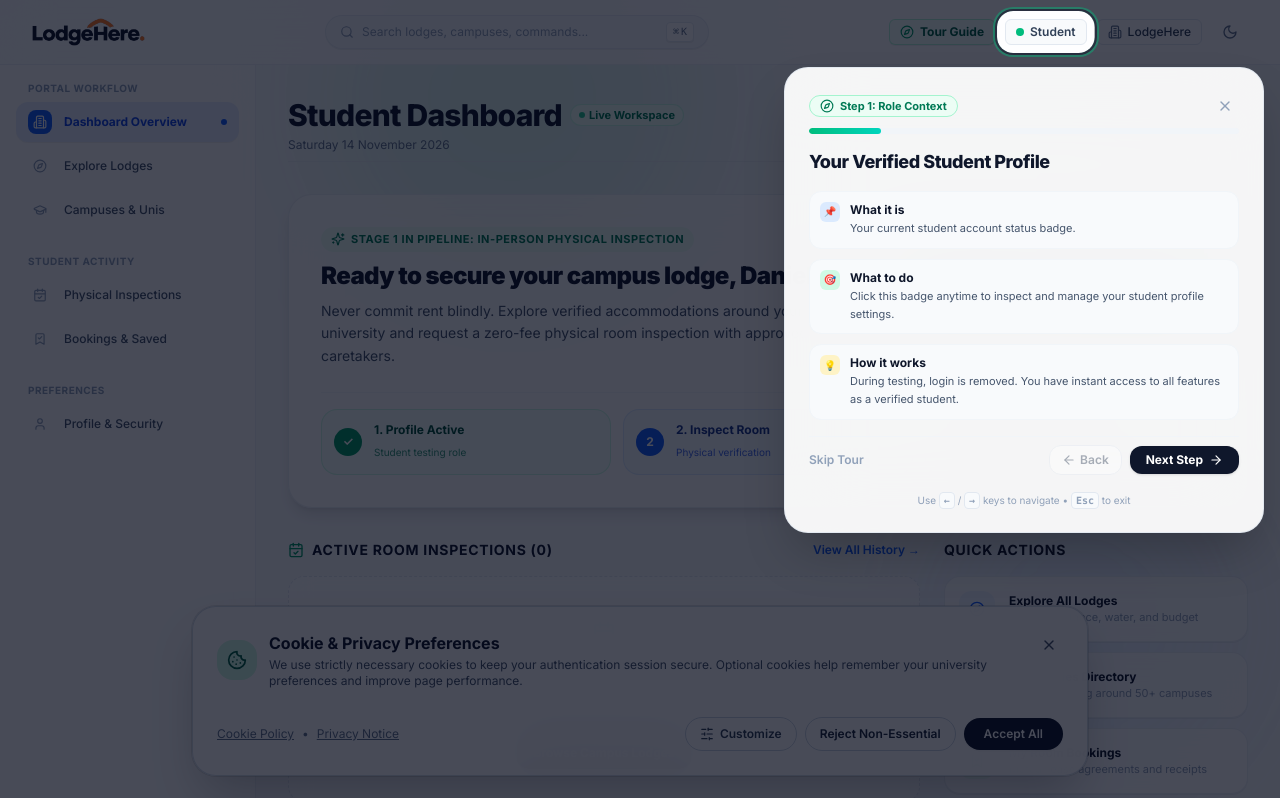
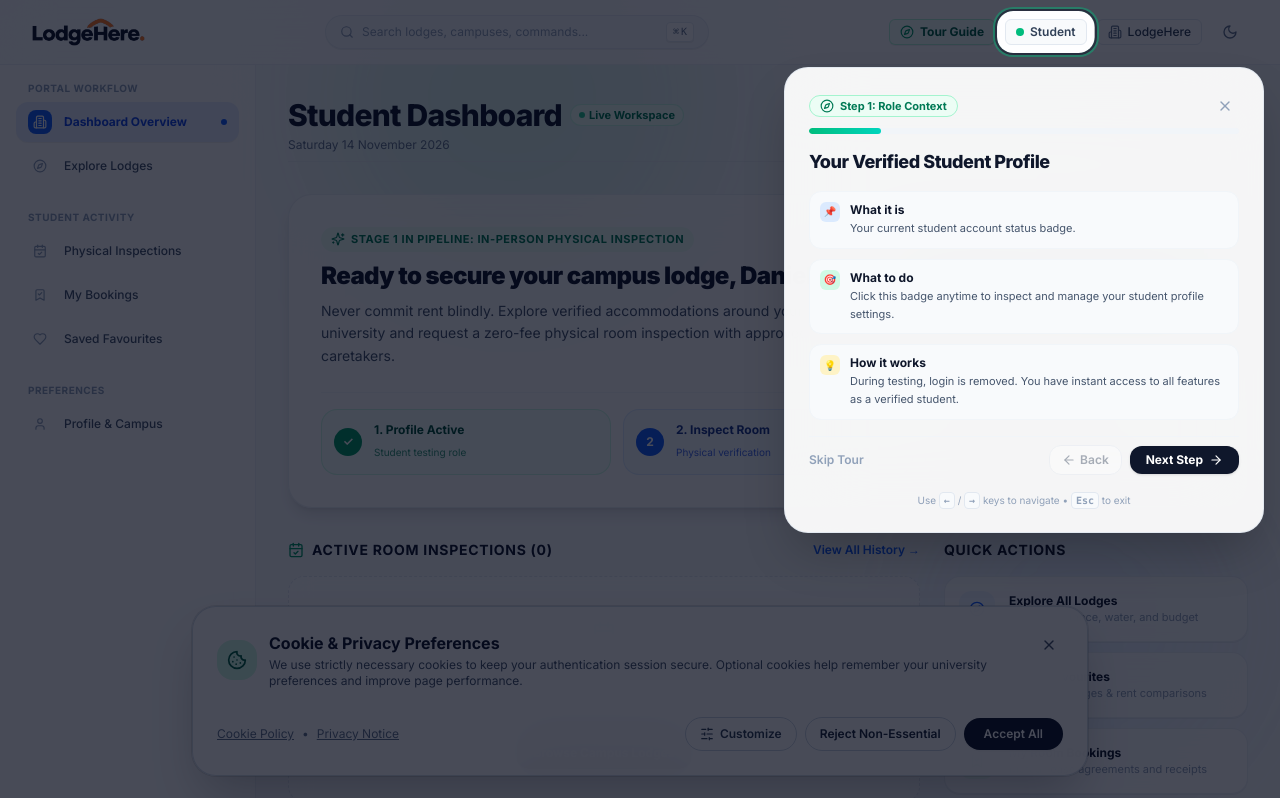
Before and after one commit to lodger-dr/lodginghere, a Next.js app: page /student/overview in a window 1280 px wide. Shown: the top 798 px of the page. Built offline with nearby package versions, Linux system fonts and the light colour scheme.

Commit message:
campus removal

```diff
--- a/src/app/student/layout.tsx
+++ b/src/app/student/layout.tsx
@@ -7,9 +7,9 @@ import {
   Building2,
   Search,
   Compass,
-  GraduationCap,
   CalendarCheck,
   BookmarkCheck,
+  Heart,
   User,
   ExternalLink,
 } from 'lucide-react';
@@ -34,20 +34,20 @@ export default function StudentLayout({ children }: StudentLayoutProps) {
       items: [
         { name: 'Dashboard Overview', href: '/student/overview', icon: Building2 },
         { name: 'Explore Lodges', href: '/student/explore', icon: Compass },
-        { name: 'Campuses & Unis', href: '/student/universities', icon: GraduationCap },
       ],
     },
     {
       label: 'STUDENT ACTIVITY',
       items: [
         { name: 'Physical Inspections', href: '/student/inspections', icon: CalendarCheck },
-        { name: 'Bookings & Saved', href: '/student/bookings', icon: BookmarkCheck },
+        { name: 'My Bookings', href: '/student/bookings', icon: BookmarkCheck },
+        { name: 'Saved Favourites', href: '/student/favourites', icon: Heart },
       ],
     },
     {
       label: 'PREFERENCES',
       items: [
-        { name: 'Profile & Security', href: '/student/profile', icon: User },
+        { name: 'Profile & Campus', href: '/student/profile', icon: User },
       ],
     },
   ];
--- a/src/app/student/overview/page.tsx
+++ b/src/app/student/overview/page.tsx
@@ -12,7 +12,6 @@ import {
   Building2,
   ShieldCheck,
   Compass,
-  GraduationCap,
   Sparkles,
   Phone,
   Clock,
@@ -269,14 +268,14 @@ export default function StudentOverviewPage() {
               </div>
             </Link>
 
-            <Link href="/student/universities">
+            <Link href="/student/favourites">
               <div className="flex items-center gap-3.5 p-3.5 rounded-2xl border border-slate-200/70 bg-white/80 hover:bg-white hover:border-slate-300 dark:border-slate-800/70 dark:bg-slate-900/80 dark:hover:bg-slate-850 backdrop-blur-md transition-all shadow-2xs group cursor-pointer">
-                <div className="flex h-9 w-9 shrink-0 items-center justify-center rounded-xl bg-purple-50 text-purple-600 dark:bg-purple-950/60 dark:text-purple-400 group-hover:scale-105 transition-transform">
-                  <GraduationCap className="h-4 w-4" />
+                <div className="flex h-9 w-9 shrink-0 items-center justify-center rounded-xl bg-rose-50 text-rose-600 dark:bg-rose-950/60 dark:text-rose-400 group-hover:scale-105 transition-transform">
+                  <Heart className="h-4 w-4" />
                 </div>
                 <div className="min-w-0">
-                  <p className="text-xs font-bold text-slate-900 dark:text-white">Universities Directory</p>
-                  <p className="text-[11px] text-slate-400">Explore housing around 50+ campuses</p>
+                  <p className="text-xs font-bold text-slate-900 dark:text-white">Saved Favourites</p>
+                  <p className="text-[11px] text-slate-400">Shortlisted lodges &amp; rent comparisons</p>
                 </div>
               </div>
             </Link>
--- a/src/app/student/universities/page.tsx
+++ b/src/app/student/universities/page.tsx
@@ -1,8 +1,14 @@
 'use client';
 
-import React from 'react';
-import { UniversitiesView } from '@/components/universities/universities-view';
+import { useEffect } from 'react';
+import { useRouter } from 'next/navigation';
 
 export default function StudentUniversitiesPage() {
-  return <UniversitiesView isDashboard={true} />;
+  const router = useRouter();
+
+  useEffect(() => {
+    router.replace('/student/explore');
+  }, [router]);
+
+  return null;
 }
--- a/src/components/shared/command-menu.tsx
+++ b/src/components/shared/command-menu.tsx
@@ -7,6 +7,7 @@ import {
   Building2,
   CalendarCheck,
   BookmarkCheck,
+  Heart,
   GraduationCap,
   Moon,
   Sun,
@@ -91,13 +92,25 @@ export function CommandMenu({ isOpen, onClose }: CommandMenuProps) {
       action: () => router.push(role === 'student' ? '/student/explore' : '/explore'),
       category: 'Navigation',
     },
+    ...(role === 'student'
+      ? [
+          {
+            title: 'Saved Favourites',
+            subtitle: 'Shortlisted lodges and pricing',
+            icon: Heart,
+            action: () => router.push('/student/favourites'),
+            category: 'Navigation',
+          },
+        ]
+      : [
           {
             title: 'Universities Directory',
             subtitle: 'Browse campuses and student areas',
             icon: GraduationCap,
-      action: () => router.push(role === 'student' ? '/student/universities' : '/universities'),
+            action: () => router.push('/universities'),
             category: 'Navigation',
           },
+        ]),
     {
       title: 'My Inspections',
       subtitle: 'Manage upcoming physical room inspections',
```
Lines whose indentation alone changed are shown as unchanged.
